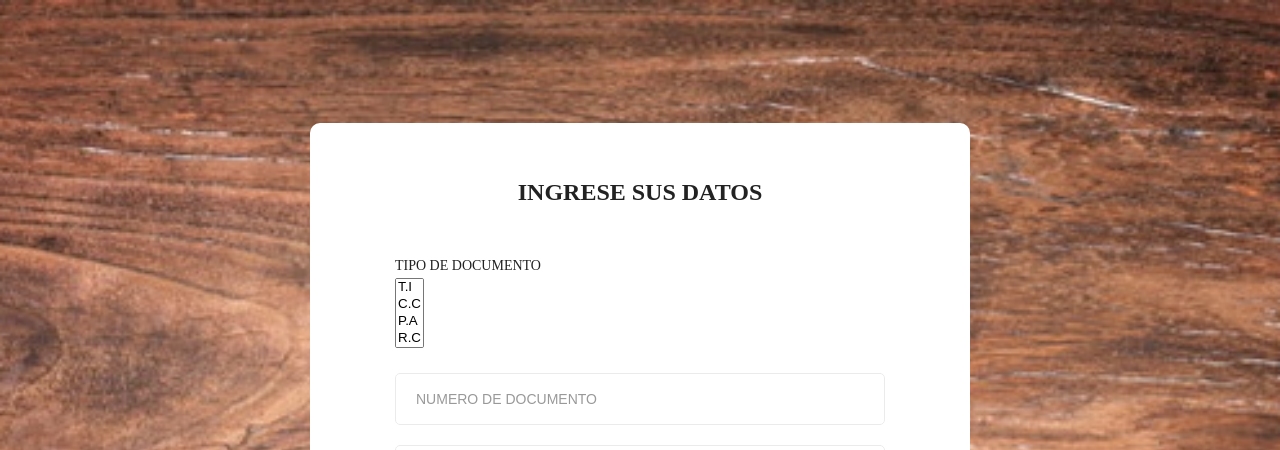
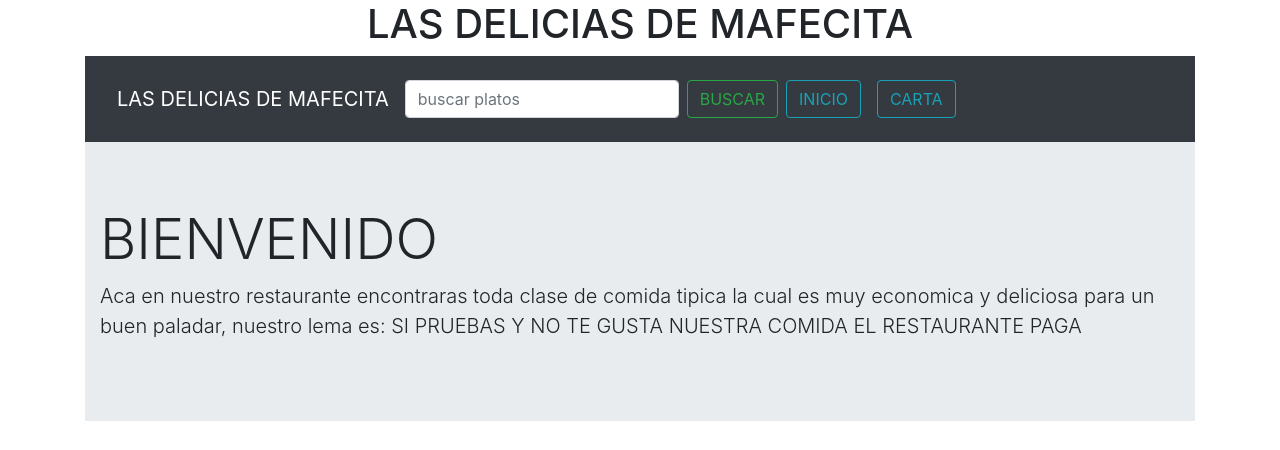
Before and after one commit to cristian2503/restaurante, a Flask app: page / in a window 1280 px wide. Shown: the top 450 px of the page. Run offline with Flask 2, Linux system fonts and the light colour scheme; some libraries are stand-ins or nearby versions; some web fonts are replaced.

Commit message:
final del proyecto

```diff
--- a/app.py
+++ b/app.py
@@ -1,6 +1,5 @@
 from flask import Flask, render_template, request
 from flask_mysqldb import MySQL
-
 
 app=Flask(__name__)
 
@@ -8,23 +7,63 @@ app.config['MYSQL_HOST'] = 'localhost'
 app.config['MYSQL_USER'] = 'root'
 app.config['MYSQL_PASSWORD'] = ''
 app.config['MYSQL_DB'] = 'restaurante'
+app.config['MYSQL_CURSORCLASS'] = 'DictCursor'
 
-@app.route('/', methods=['GET', 'POST'])
-def registro():
-    if request.method == 'POST':
-        nombre= details['NOMBRE']
-        apellido= details['APELLIDO']
-        cur.excute("INSERT INTO clientes")
-    return render_template('registro.html')
+mysql = MySQL(app)
 
-'''@app.route('/')
+@app.route('/')
 def index():
     return render_template('index.html')
 
-@app.route('/')
+@app.route('/carta', methods=['GET', 'POST'])
 def carta():
-    return render_template('carta.html')
-'''
+    if request.method == 'POST':
+        buscar = request.form["buscar"]
+        cur = mysql.connection.cursor()
+        cur.execute("SELECT * FROM platos WHERE nomplato LIKE '%" + buscar + "%'")
+        platos = cur.fetchall()
+        cur.close()
+        return render_template('carta.html', data=platos)
+    cur = mysql.connection.cursor()
+    cur.execute('SELECT * FROM `platos`')
+    platos = cur.fetchall()
+    return render_template('carta.html', data=platos)
+
+@app.route('/registro', methods=['GET', 'POST'])
+def registro():
+    if request.method == 'POST':
+        informacionPlato = {
+            "idPlato" : request.form["idPlato"],
+            "nombrePlato" : request.form["nombrePlato"],
+            "valorPlato" : request.form["valorPlato"],
+            "cantidadPlato" : request.form["cantidadPlato"],
+        }
+        return render_template('registro.html', informacionPlato = informacionPlato)
+    return render_template('registro.html')
+
+@app.route('/factura', methods=['GET', 'POST'])
+def factura():
+    if request.method == 'POST':
+        idplato = request.form["idPlato"]
+        cantidadPlato = request.form["cantidadPlato"]
+        valorPlato = request.form["valorPlato"]
+        nombre = request.form["nombre"]
+        apellido = request.form["apellido"]
+        email = request.form["email"]
+        numero = request.form["numero"]
+        cur = mysql.connection.cursor()
+        valTotal = float(valorPlato) * float(cantidadPlato)
+        cur.execute("INSERT INTO `factura` (`nombre`, `apellido`, `email`, `celular`, `idplato`, `cantidad`, `valTotal`) VALUES (%s,%s,%s,%s,%s,%s,%s)", (nombre, apellido, email, numero, idplato, cantidadPlato, valTotal))
+        mysql.connection.commit()
+
+        lastid = cur.lastrowid
+
+        cur.execute("SELECT f.* , p.* FROM factura as f LEFT JOIN platos as p ON f.idplato = p.id WHERE f.id = " + str(lastid) + ";")
+        informacionFactura = cur.fetchall()
+        cur.close()
+        return render_template('factura.html', informacionFactura = informacionFactura)
+    return render_template('factura.html')
+
 
 if __name__ == "__main__":
     app.run(debug=True)
--- a/templates/index.html
+++ b/templates/index.html
@@ -1,56 +1,82 @@
-<!doctype html>
+<!DOCTYPE html>
 <html lang="en">
   <head>
     <!-- Required meta tags -->
-    <meta charset="utf-8">
-    <meta name="viewport" content="width=device-width, initial-scale=1, shrink-to-fit=no">
+    <meta charset="utf-8" />
+    <meta
+      name="viewport"
+      content="width=device-width, initial-scale=1, shrink-to-fit=no"
+    />
 
     <!-- Bootstrap CSS -->
-    <link rel="stylesheet" href="https://stackpath.bootstrapcdn.com/bootstrap/4.5.2/css/bootstrap.min.css" integrity="sha384-JcKb8q3iqJ61gNV9KGb8thSsNjpSL0n8PARn9HuZOnIxN0hoP+VmmDGMN5t9UJ0Z" crossorigin="anonymous">
+    <link
+      rel="stylesheet"
+      href="https://stackpath.bootstrapcdn.com/bootstrap/4.5.2/css/bootstrap.min.css"
+      integrity="sha384-JcKb8q3iqJ61gNV9KGb8thSsNjpSL0n8PARn9HuZOnIxN0hoP+VmmDGMN5t9UJ0Z"
+      crossorigin="anonymous"
+    />
 
     <title>RESTAURANTE</title>
   </head>
   <body>
     <div class="container">
-
       <h1 class="text-center">LAS DELICIAS DE MAFECITA</h1>
 
-        <nav class="navbar navbar-dark bg-dark">
-          <nav class="navbar navbar-light bg-ranger">
-            <a class="navbar-brand ">LAS DELICIAS DE MAFECITA</a>
-            <form class="form-inline">
-              <input class="form-control mr-sm-2" type="search" placeholder="buscar platos" aria-label="Search">
-              <button class="btn btn-outline-success m-2" type="submit">BUSCAR</button>
-              <button type="button" class="btn btn-outline-info m-2">INICIO</button>
-              <button type="button" class="btn btn-outline-info m-2">CARTA</button>
-              <button type="button" class="btn btn-outline-info m-2">FACTURA</button>
-              <button type="button" class="btn btn-outline-info m-2">INGRESAR</button>
-            </form>
-          </nav>
-        </nav>
+      {% include 'menu.html' %}
+
       <div class="jumbotron jumbotron-fluid">
         <div class="container">
           <h1 class="display-4">BIENVENIDO</h1>
-            <p class="lead">Aca en nuestro restaurante encontraras toda clase de comida tipica la cual es muy economica y deliciosa para un buen paladar, nuestro lema es: SI PRUEBAS Y NO TE GUSTA NUESTRA COMIDA EL RESTAURANTE PAGA</p>
+          <p class="lead">
+            Aca en nuestro restaurante encontraras toda clase de comida tipica
+            la cual es muy economica y deliciosa para un buen paladar, nuestro
+            lema es: SI PRUEBAS Y NO TE GUSTA NUESTRA COMIDA EL RESTAURANTE PAGA
+          </p>
         </div>
       </div>
-        <div id="carouselExampleControls" class="carousel slide" data-ride="carousel">
+      <div
+        id="carouselExampleControls"
+        class="carousel slide"
+        data-ride="carousel"
+      >
         <div class="carousel-inner">
           <div class="carousel-item active">
-              <img src="https://images-gmi-pmc.edge-generalmills.com/a32379ab-65fb-4242-9e07-28fbb087524e.jpg" class="d-block w-100" alt="...">
+            <img
+              src="https://images-gmi-pmc.edge-generalmills.com/a32379ab-65fb-4242-9e07-28fbb087524e.jpg"
+              class="d-block w-100"
+              alt="..."
+            />
           </div>
           <div class="carousel-item">
-              <img src="https://cdn.colombia.com/gastronomia/2011/08/02/bandeja-paisa-1616-1.gif" class="d-block w-100" alt="">
+            <img
+              src="https://cdn.colombia.com/gastronomia/2011/08/02/bandeja-paisa-1616-1.gif"
+              class="d-block w-100"
+              alt=""
+            />
           </div>
           <div class="carousel-item">
-              <img src="https://www.elmetropolitanodigital.com/wp-content/uploads/2017/08/pezcado-700x357.jpg" class="d-block w-100" alt="...">
+            <img
+              src="https://www.elmetropolitanodigital.com/wp-content/uploads/2017/08/pezcado-700x357.jpg"
+              class="d-block w-100"
+              alt="..."
+            />
           </div>
         </div>
-          <a class="carousel-control-prev" href="#carouselExampleControls" role="button" data-slide="prev">
+        <a
+          class="carousel-control-prev"
+          href="#carouselExampleControls"
+          role="button"
+          data-slide="prev"
+        >
           <span class="carousel-control-prev-icon" aria-hidden="true"></span>
           <span class="sr-only">Previous</span>
         </a>
-          <a class="carousel-control-next" href="#carouselExampleControls" role="button" data-slide="next">
+        <a
+          class="carousel-control-next"
+          href="#carouselExampleControls"
+          role="button"
+          data-slide="next"
+        >
           <span class="carousel-control-next-icon" aria-hidden="true"></span>
           <span class="sr-only">Next</span>
         </a>
@@ -59,9 +85,20 @@
       <h1 class="text-center">QUE RICO ES COMER EN LAS DELICIAS DE MAFECITA</h1>
     </div>
 
-
-      <script src="https://code.jquery.com/jquery-3.5.1.slim.min.js" integrity="sha384-DfXdz2htPH0lsSSs5nCTpuj/zy4C+OGpamoFVy38MVBnE+IbbVYUew+OrCXaRkfj" crossorigin="anonymous"></script>
-      <script src="https://cdn.jsdelivr.net/npm/popper.js@1.16.1/dist/umd/popper.min.js" integrity="sha384-9/reFTGAW83EW2RDu2S0VKaIzap3H66lZH81PoYlFhbGU+6BZp6G7niu735Sk7lN" crossorigin="anonymous"></script>
-    <script src="https://stackpath.bootstrapcdn.com/bootstrap/4.5.2/js/bootstrap.min.js" integrity="sha384-B4gt1jrGC7Jh4AgTPSdUtOBvfO8shuf57BaghqFfPlYxofvL8/KUEfYiJOMMV+rV" crossorigin="anonymous"></script>
+    <script
+      src="https://code.jquery.com/jquery-3.5.1.slim.min.js"
+      integrity="sha384-DfXdz2htPH0lsSSs5nCTpuj/zy4C+OGpamoFVy38MVBnE+IbbVYUew+OrCXaRkfj"
+      crossorigin="anonymous"
+    ></script>
+    <script
+      src="https://cdn.jsdelivr.net/npm/popper.js@1.16.1/dist/umd/popper.min.js"
+      integrity="sha384-9/reFTGAW83EW2RDu2S0VKaIzap3H66lZH81PoYlFhbGU+6BZp6G7niu735Sk7lN"
+      crossorigin="anonymous"
+    ></script>
+    <script
+      src="https://stackpath.bootstrapcdn.com/bootstrap/4.5.2/js/bootstrap.min.js"
+      integrity="sha384-B4gt1jrGC7Jh4AgTPSdUtOBvfO8shuf57BaghqFfPlYxofvL8/KUEfYiJOMMV+rV"
+      crossorigin="anonymous"
+    ></script>
   </body>
 </html>
--- /dev/null
+++ b/templates/menu.html
@@ -0,0 +1,23 @@
+<nav class="navbar navbar-dark bg-dark">
+  <nav class="navbar navbar-light bg-ranger">
+    <a class="navbar-brand">LAS DELICIAS DE MAFECITA</a>
+    <form method="POST" action="/carta" class="form-inline">
+      <input
+        class="form-control mr-sm-2"
+        name="buscar"
+        type="search"
+        placeholder="buscar platos"
+        aria-label="Search"
+      />
+      <button class="btn btn-outline-success my-2 my-sm-0" type="submit">
+        BUSCAR
+      </button>
+      <a href="/">
+        <button type="button" class="btn btn-outline-info m-2">INICIO</button>
+      </a>
+      <a href="/carta">
+        <button type="button" class="btn btn-outline-info m-2">CARTA</button>
+      </a>
+    </form>
+  </nav>
+</nav>
--- a/templates/registro.html
+++ b/templates/registro.html
@@ -1,72 +1,123 @@
 <!DOCTYPE html>
 <html lang="en">
   <head>
-    <meta charset="UTF-8">
-    <meta name="viewport" content="width=device-width, initial-scale=1.0">
-    <meta http-equiv="X-UA-Compatible" content="ie=edge">
+    <meta charset="UTF-8" />
+    <meta name="viewport" content="width=device-width, initial-scale=1.0" />
+    <meta http-equiv="X-UA-Compatible" content="ie=edge" />
     <title>AGENDA</title>
 
     <!-- Font Icon -->
-    <link rel="stylesheet" href="fonts/material-icon/css/material-design-iconic-font.min.css">
+    <link
+      rel="stylesheet"
+      href="fonts/material-icon/css/material-design-iconic-font.min.css"
+    />
 
     <!-- Main css -->
-    <link rel="stylesheet" href="css/style.css">
+    <link
+      rel="stylesheet"
+      href="{{ url_for('static', filename='css/style.css') }}"
+    />
   </head>
   <body>
-
     <div class="main">
-
       <section class="signup">
         <!-- <img src="images/signup-bg.jpg" alt=""> -->
         <div class="container">
           <div class="signup-content">
-                    <form method="POST" id="signup-form" class="signup-form">
+            <form
+              action="factura"
+              method="POST"
+              id="signup-form"
+              class="signup-form"
+            >
               <h2 class="form-title">INGRESE SUS DATOS</h2>
 
+              <h3>Informacion del plato escogido:</h3>
+              <p>
+                Plato: {{ informacionPlato.nombrePlato }} <br />
+                Valor: {{ informacionPlato.valorPlato }} <br />
+                Cantidad: {{ informacionPlato.cantidadPlato }}
+              </p>
+
+              <input
+                type="hidden"
+                name="idPlato"
+                value="{{ informacionPlato.idPlato }}"
+              />
+              <input
+                type="hidden"
+                name="cantidadPlato"
+                value="{{ informacionPlato.cantidadPlato }}"
+              />
+              <input
+                type="hidden"
+                name="nombrePlato"
+                value="{{ informacionPlato.nombrePlato }}"
+              />
+              <input
+                type="hidden"
+                name="valorPlato"
+                value="{{ informacionPlato.valorPlato }}"
+              />
+
               <div class="form-group">
-                            <label for="exampleFormControlSelect2">TIPO DE DOCUMENTO</label> <br>
-                            <select multiple class="form-control" id="exampleFormControlSelect2">
-                              <option>T.I</option>
-                              <option>C.C</option>
-                              <option>P.A</option>
-                              <option>R.C</option>
-                              <option>C.E</option>
-                            </select>
+                <input
+                  type="text"
+                  class="form-input"
+                  name="nombre"
+                  id="name"
+                  placeholder="NOMBRE COMPLETO"
+                />
               </div>
               <div class="form-group">
-                                <input type="text" class="form-input" name="name" id="name" placeholder="NUMERO DE DOCUMENTO"/>
+                <input
+                  type="text"
+                  class="form-input"
+                  name="apellido"
+                  id="name"
+                  placeholder="APELLIDO COMPLETO"
+                />
+              </div>
+              <div class="form-group">
+                <input
+                  type="email"
+                  name="email"
+                  class="form-input"
+                  id="exampleInputEmail1"
+                  aria-describedby="emailHelp"
+                  placeholder="GMAIL"
+                />
               </div>
 
               <div class="form-group">
-                            <input type="text" class="form-input" name="NOMBRE" id="name" placeholder="NOMBRE COMPLETO"/>
-                        </div>
-                        <div class="form-group">
-                            <input type="text" class="form-input" name="APELLIDO" id="name" placeholder="APELLIDO COMPLETO"/>
-                        </div>
-                        <div class="form-group">
-                            <input type="email" class="form-input" id="exampleInputEmail1" aria-describedby="emailHelp" placeholder="GMAIL">
+                <input
+                  type="text"
+                  class="form-input"
+                  name="numero"
+                  id="name"
+                  placeholder="NUMERO CELULAR"
+                />
               </div>
 
               <div class="form-group">
-                            <input type="text" class="form-input" name="name" id="name" placeholder="NUMERO CELULAR"/>
-                        </div>
-
-
-                        <div class="form-group">
-                            <input type="submit" name="submit" id="submit" class="form-submit" value="INGRESAR"/>
+                <button
+                  type="submit"
+                  name="submit"
+                  id="submit"
+                  class="form-submit"
+                >
+                  INGRESAR
+                </button>
               </div>
             </form>
-                    <p class="loginhere">
-                        ¿YA ESTA REGISTRADO? <a href="#" class="loginhere-link">INGRESAR</a>
-                    </p>
           </div>
         </div>
       </section>
-
     </div>
 
     <!-- JS -->
     <script src="vendor/jquery/jquery.min.js"></script>
     <script src="js/main.js"></script>
-</body><!-- This templates was made by Colorlib (https://colorlib.com) -->
+  </body>
+  <!-- This templates was made by Colorlib (https://colorlib.com) -->
 </html>
```
Also changed, not shown: templates/carta.html (+64 -58 lines), templates/factura.html (+6 -16 lines), static/css/style.css (renamed from templates/css/style.css), static/images/tartan-fondo-madera_1205-2118.jpg (renamed from templates/images/tartan-fondo-madera_1205-2118.jpg). Lines whose indentation alone changed are shown as unchanged.
